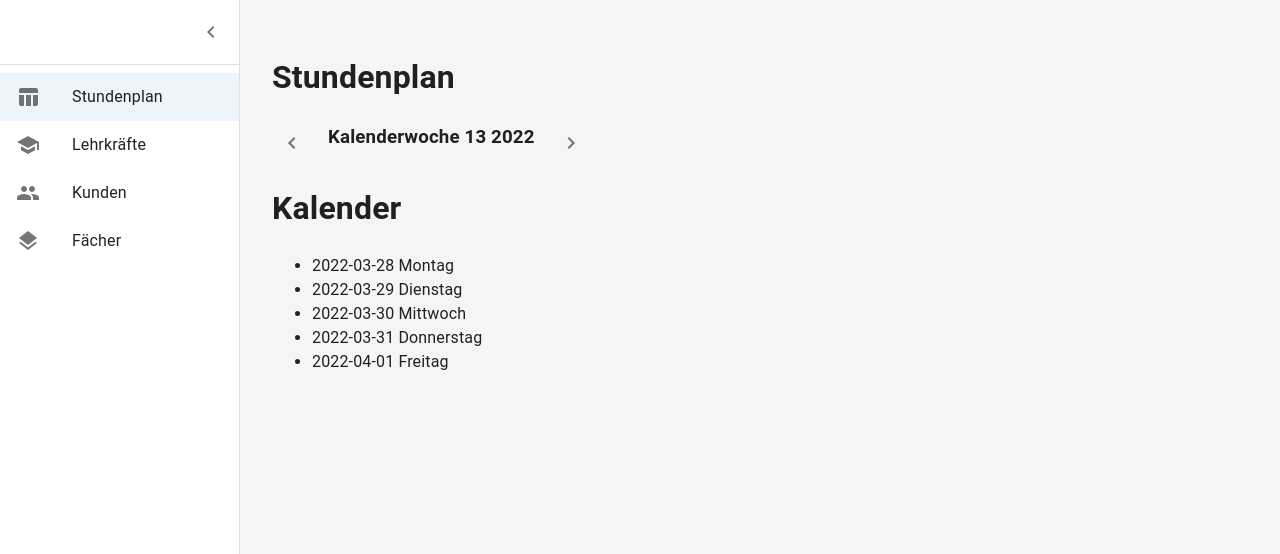
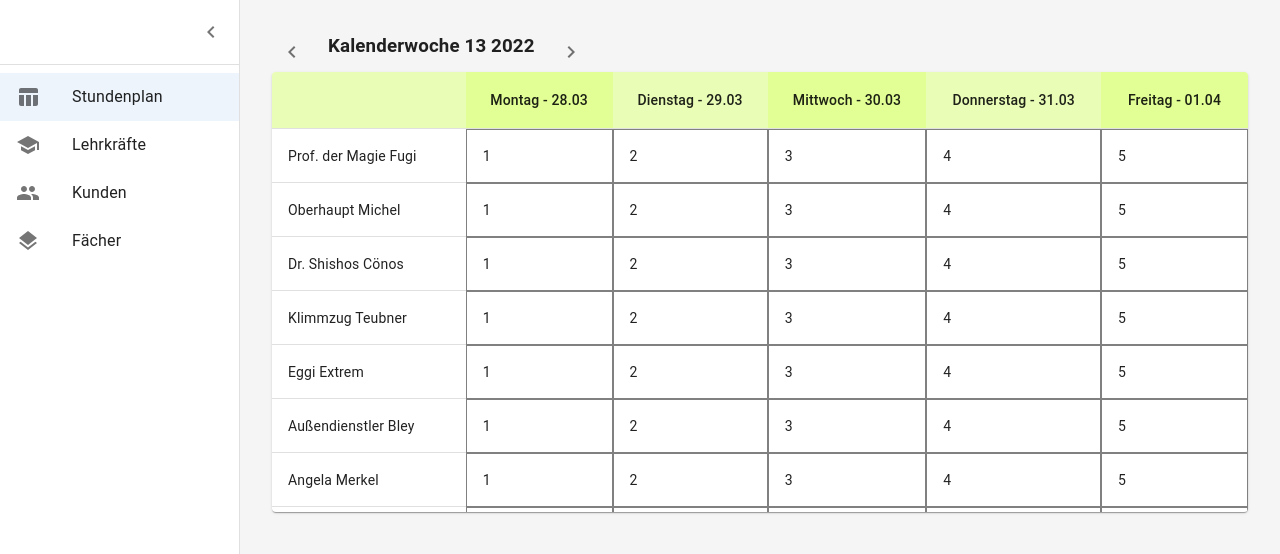
Before and after one commit to MichelBusse/erp-system-schuelertreff, a React (Vite) app in the folder client/: page /timetable in a window 1280 px wide. Shown: the top 554 px of the page. Built offline with nearby package versions, Linux system fonts and the light colour scheme.

Commit message:
Add Calender-Component
Add a Calender-Component from MUI. Changed some style with Inline-Styling and filled with a Array of test-data.

```diff
--- a/client/src/components/Calendar.tsx
+++ b/client/src/components/Calendar.tsx
@@ -1,22 +1,86 @@
+import * as React from 'react';
+import Paper from '@mui/material/Paper';
+import Table from '@mui/material/Table';
+import TableBody from '@mui/material/TableBody';
+import TableCell from '@mui/material/TableCell';
+import TableContainer from '@mui/material/TableContainer';
+import TableHead from '@mui/material/TableHead';
+import TableRow from '@mui/material/TableRow';
 import { Dayjs } from 'dayjs'
 
 type Props = {
-  date: Dayjs
+  date: Dayjs,
+  teachers: Array
 }
 
-const Calendar: React.FC<Props> = ({ date }) => {
+interface Column {
+  id: 'Teacher' | 'Montag' | 'Dienstag' | 'Mittwoch' | 'Donnerstag' | 'Freitag';
+  number: number;
+  label: string;
+  minWidth?: number;
+  align?: 'right' | 'center';
+}
+
+var minWidth = 130
+var color = "#E1FF95"
+var columnNumber = 0
+
+const columns: readonly Column[] = [
+  { id: 'Montag', number: 1, label: 'Montag', minWidth: minWidth , align: 'center'},
+  { id: 'Dienstag', number: 2, label: 'Dienstag', minWidth: minWidth , align: 'center'},
+  { id: 'Mittwoch', number: 3, label: 'Mittwoch', minWidth: minWidth , align: 'center'},
+  { id: 'Donnerstag', number: 4, label: 'Donnerstag', minWidth: minWidth , align: 'center'},
+  { id: 'Freitag', number: 5, label: 'Freitag', minWidth: minWidth , align: 'center'},
+];
+
+// interface Data {
+//   Montat: string;
+//   Dienstag: string;
+//   Mittwoch: string;
+//   Donnerstag: string;
+//   Freitag: string;
+// }
+
+const Calendar: React.FC<Props> = ({ date, teachers }) => {
+
   return (
-    <>
-      <h1>Kalender</h1>
-
-      {/* only for demo purposes */}
-      <ul>
-        {[1, 2, 3, 4, 5].map((d) => (
-          <li key={d}>{date.day(d).format('YYYY-MM-DD dddd')}</li>
-        ))}
-      </ul>
-    </>
-  )
+    <Paper sx={{ width: '100%', overflow: 'hidden' }}>
+      <TableContainer sx={{ maxHeight: 440 }}>
+        <Table stickyHeader aria-label="sticky table">
+          <TableHead>
+            <TableRow>
+            <TableCell style={{ minWidth: 170 , backgroundColor: color}}></TableCell>
+              {columns.map((column) => {
+                color = (columnNumber%2 == 0)? "#E9FDB7" : "#E1FF95"
+                columnNumber++
+                return(
+                <TableCell key={column.id} align={column.align} style={{ minWidth: column.minWidth, backgroundColor: color}}>
+                  {date.day(column.number).format('dddd - DD.MM')}
+                </TableCell>
+              )})}
+            </TableRow>
+          </TableHead>
+          <TableBody>
+            {teachers
+              .map((teacher) => {
+                return (
+                  <TableRow hover role="checkbox" key={teacher.id}>
+                    <TableCell>
+                      {teacher.name}
+                    </TableCell>
+                    <TableCell style={{ borderStyle: "solid", borderColor: "grey", borderWidth: 1}}>1</TableCell>
+                    <TableCell style={{ borderStyle: "solid", borderColor: "grey", borderWidth: 1}}>2</TableCell>
+                    <TableCell style={{ borderStyle: "solid", borderColor: "grey", borderWidth: 1}}>3</TableCell>
+                    <TableCell style={{ borderStyle: "solid", borderColor: "grey", borderWidth: 1}}>4</TableCell>
+                    <TableCell style={{ borderStyle: "solid", borderColor: "grey", borderWidth: 1}}>5</TableCell>
+                  </TableRow>
+                );
+              })}
+          </TableBody>
+        </Table>
+      </TableContainer>
+    </Paper>
+  );
 }
 
 export default Calendar
--- a/client/src/pages/timetable.tsx
+++ b/client/src/pages/timetable.tsx
@@ -10,12 +10,19 @@ dayjs.extend(weekOfYear)
 
 const Timetable: React.FC = () => {
   const [date, setDate] = useState(dayjs())
-
+  var teachers = [ {id: 1, name: 'Prof. der Magie Fugi'},
+                   {id: 2, name: 'Oberhaupt Michel'},
+                   {id: 3, name: 'Dr. Shishos Cönos'},
+                   {id: 4, name: 'Klimmzug Teubner'},
+                   {id: 5, name: 'Eggi Extrem'},
+                   {id: 6, name: 'Außendienstler Bley'},
+                   {id: 7, name: 'Angela Merkel'},
+                   {id: 8, name: 'Luis Günthersohn'},
+                   {id: 9, name: 'Paul Albert Hendinger'}]
   return (
     <>
-      <h1>Stundenplan</h1>
       <CalendarControl date={date} setDate={setDate} />
-      <Calendar date={date} />
+      <Calendar date = {date} teachers = {teachers}/>
     </>
   )
 }
```
Also changed, not shown: client/src/components/CalendarFugi.tsx (added, +22 -0 lines).
